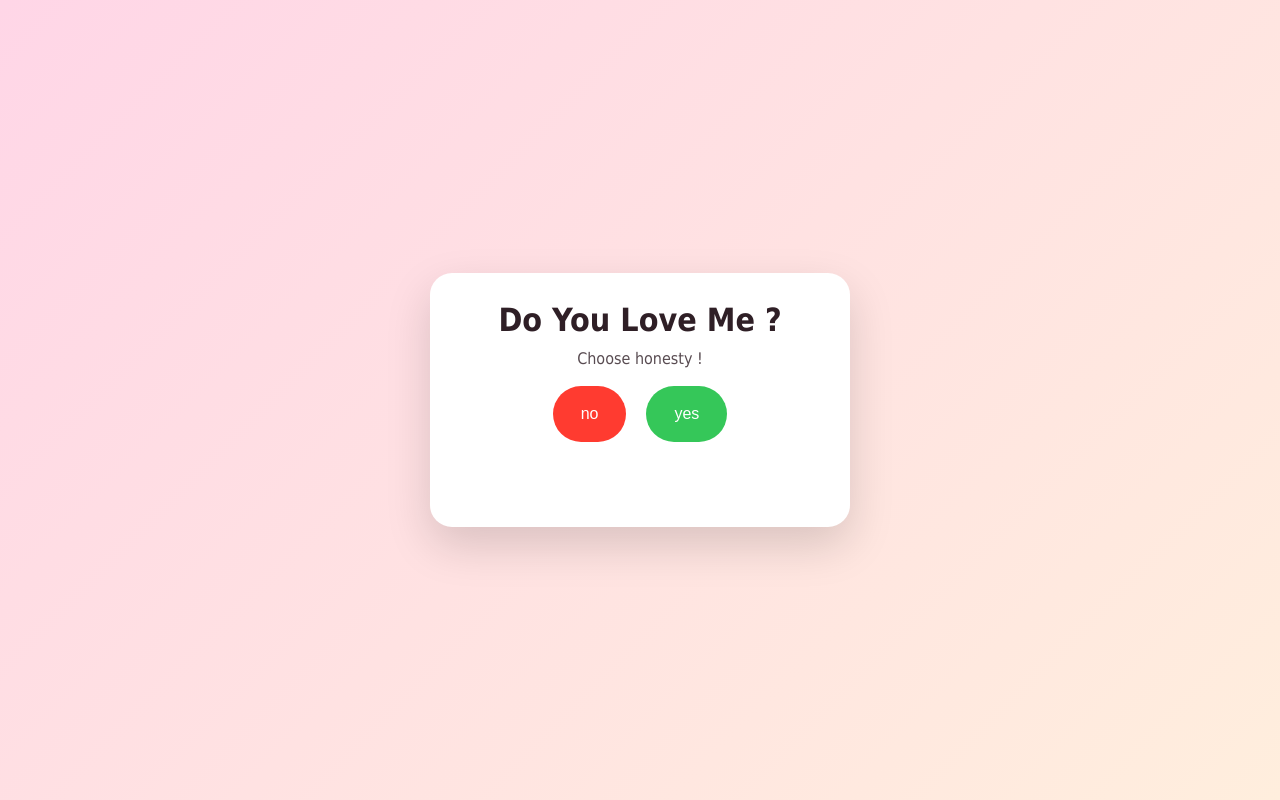
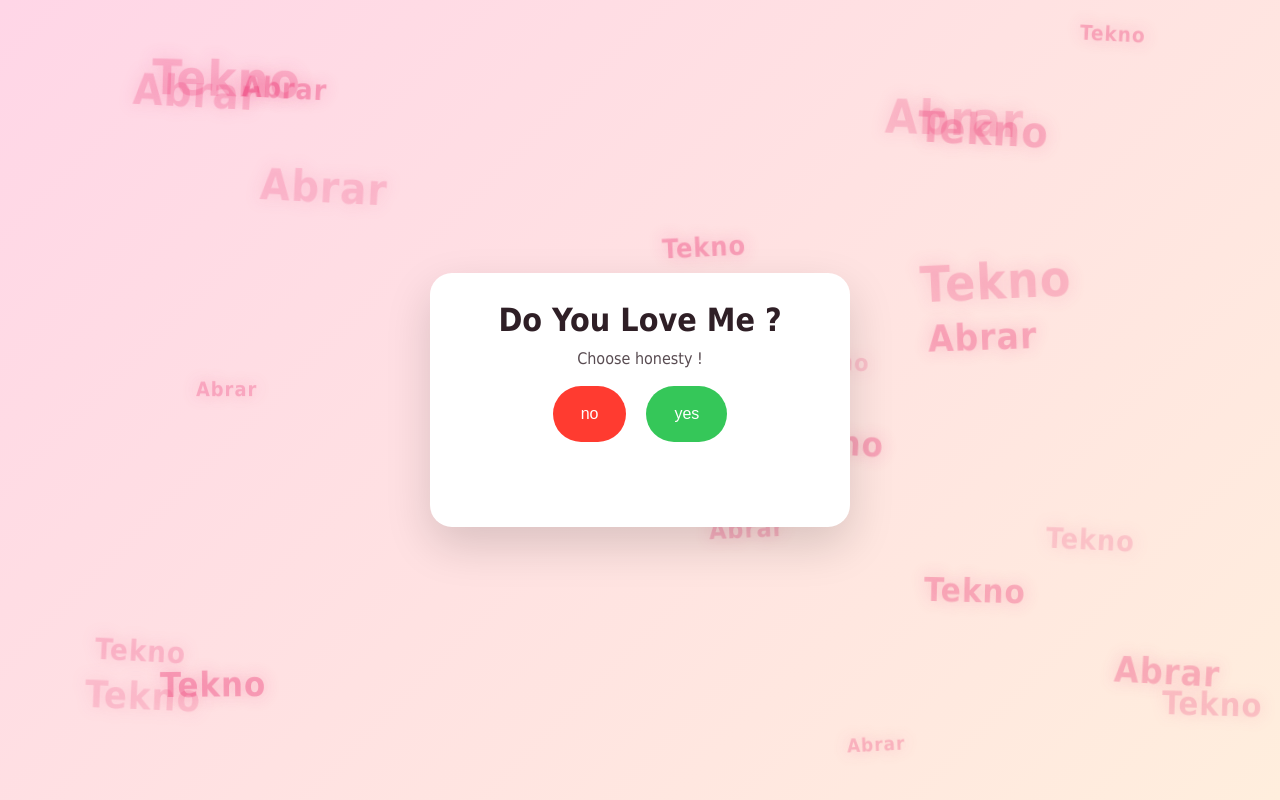
Before and after one commit to AydmKid/Love-Game, a plain HTML site: page index.html in a window 1280 px wide. Drawn offline with Linux system fonts and the light colour scheme.

Commit message:
Update index.html

```diff
--- a/index.html
+++ b/index.html
@@ -7,6 +7,8 @@
   <link rel="stylesheet" href="style.css">
 </head>
 <body>
+  <div id="nameBackground" class="name-background" aria-hidden="true"></div>
+
   <main class="card">
     <h1> ? Do You Love Me  </h1>
     <p class="hint">! Choose honesty </p>
```
